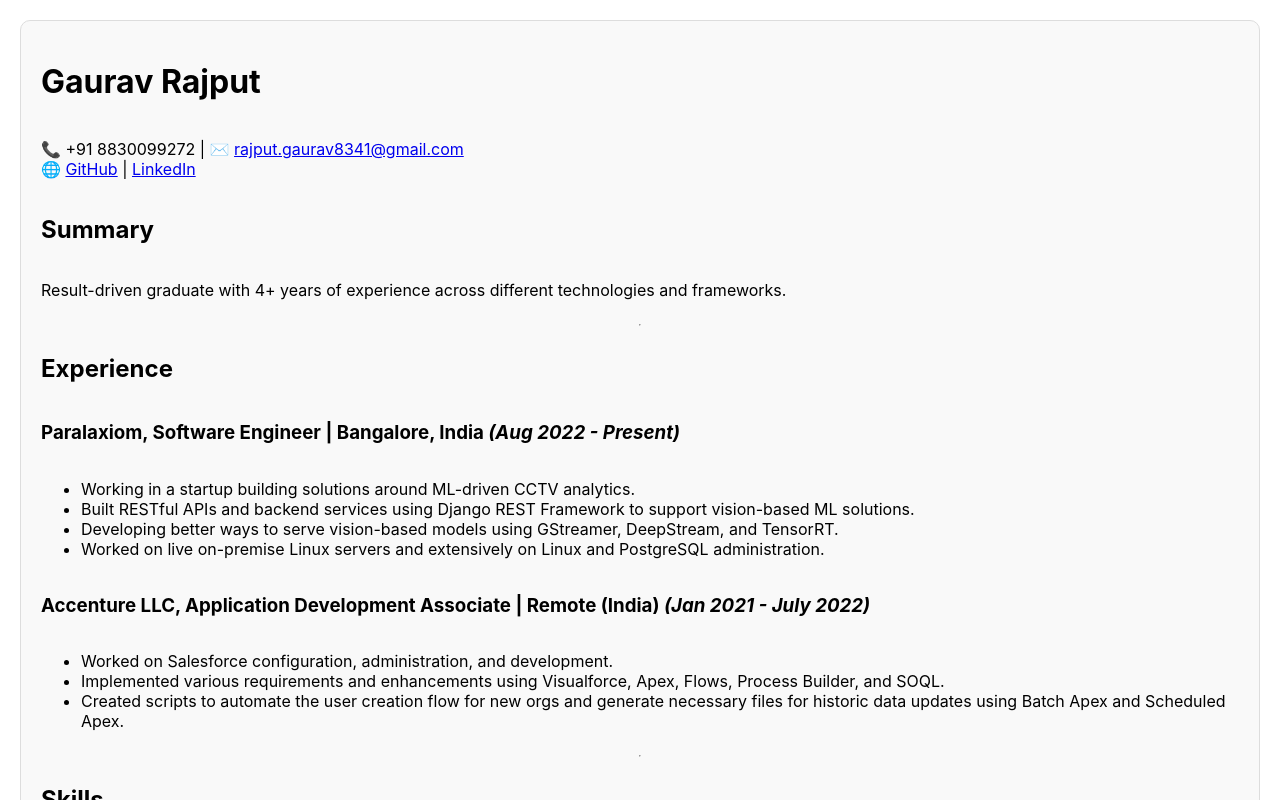
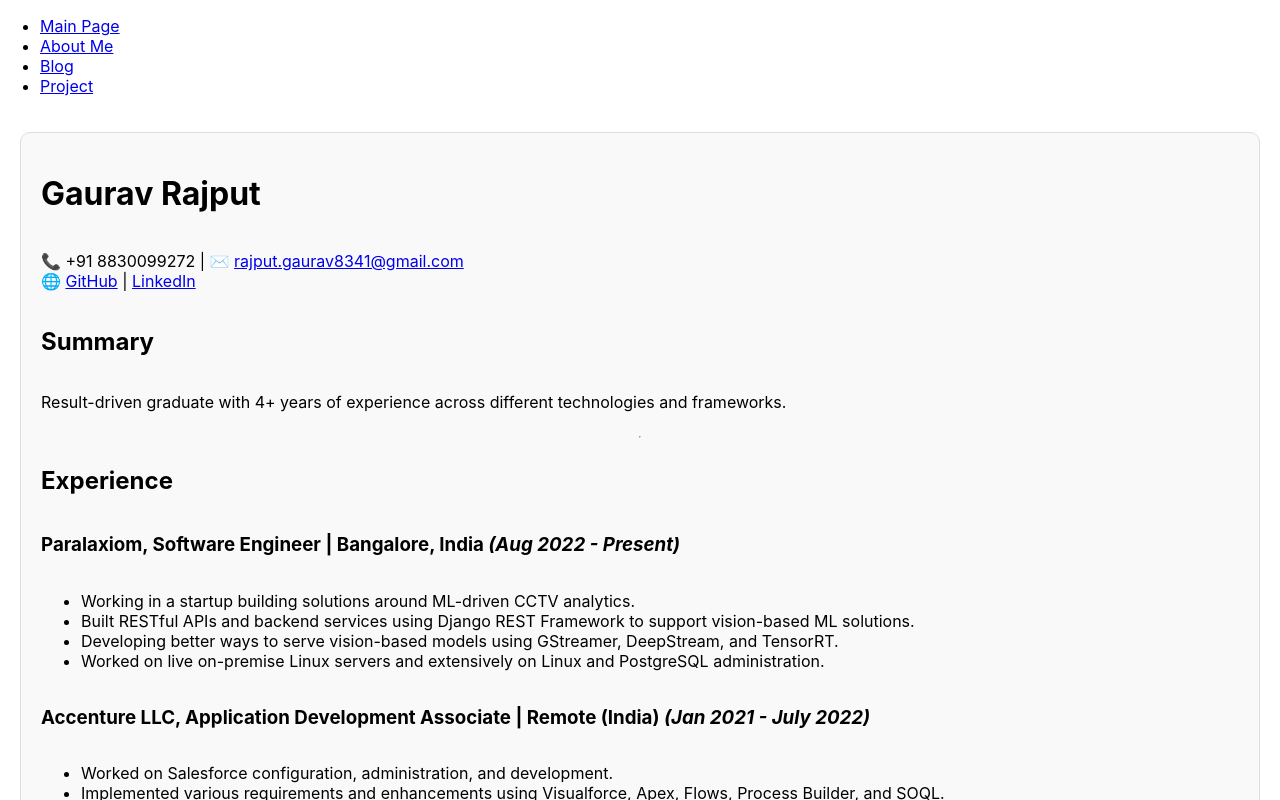
Before and after one commit to gaurav8341/gaurav8341.github.io, a React (Create React App) app in the folder frontend/: page / in a window 1280 px wide. Shown: the top 800 px of the page. Built offline with nearby package versions, Linux system fonts and the light colour scheme.

Commit message:
common layout added

```diff
--- a/frontend/src/App.js
+++ b/frontend/src/App.js
@@ -1,26 +1,16 @@
-// import React from 'react';
-// import { BrowserRouter as Router, Route, Routes } from 'react-router-dom';
+import React from 'react';
+import { BrowserRouter as Router, Route, Routes } from 'react-router-dom';
 import ProfilePage from './ProfilePage';
 
 
 function App() {
 
   return (
-    <div className="min-h-screen flex items-center justify-center bg-gray-100">
-      <div className="header">
-        {/* {this is a header} */}
-        {/* <ProfilePage fileUrl="/content/about.md" /> */}
-      </div>
-      <div className="min-h-screen flex items-center justify-center bg-gray-100">
-        <ProfilePage fileUrl="/content/about.md" />
-      </div>
-    </div>
+      <Router>
+        <Routes>
+          <Route path="/" element={<ProfilePage fileUrl={"/content/about.md"} />} />
+
+        </Routes>
+      </Router>
   );
-  // return (
-  //   <Router>
-  //     <Routes>
-  //       <Route path="/profile" element={<ProfilePage/>} />
-  //     </Routes>
-  //   </Router>
-  // );
 }export default App;
--- /dev/null
+++ b/frontend/src/CommonLayout.js
@@ -0,0 +1,18 @@
+import React from 'react';
+import Header from './Header';
+// import Footer from './Footer';
+
+const CommonLayout = ({ children }) => {
+    return (
+        console.log("children"),
+        <div>
+            <Header />
+            <main>
+                {children}
+            </main>
+            {/* <Footer /> */}
+        </div>
+    );
+}
+
+export default CommonLayout;
--- /dev/null
+++ b/frontend/src/Header.js
@@ -0,0 +1,20 @@
+import React from 'react';
+import { Link } from 'react-router-dom';
+
+const Header = () => {
+    console.log('Header.js');
+    return (
+        <header>
+            <nav>
+                <ul>
+                    <li><Link to="/">Main Page</Link></li>
+                    <li><Link to="/profile">About Me</Link></li>
+                    <li><Link to="/blogs">Blog</Link></li>
+                    <li><Link to="/projects">Project</Link></li>
+                </ul>
+            </nav>
+        </header>
+    );
+};
+
+export default Header;
--- a/frontend/src/ProfilePage.js
+++ b/frontend/src/ProfilePage.js
@@ -2,6 +2,7 @@
 
 import React, { useState, useEffect, useRef } from "react";
 import ReactMarkdown from "react-markdown";
+import CommonLayout from './CommonLayout';
 
 const ProfilePage = ({ fileUrl }) => {
   const [markdown, setMarkdown] = useState("");
@@ -15,63 +16,14 @@
   }, [fileUrl]);
 
   return (
+    <CommonLayout>
     <div className="profile-page">
       <div ref={printRef} className="profile-info">
         <ReactMarkdown>{markdown}</ReactMarkdown>
       </div>
     </div>
+    </CommonLayout>
   );
 };
 
 export default ProfilePage;
-
-
-// const ProfilePage = () => {
-//     console.log('ProfilePage.js');
-//     const [user, setUser] = useState(null);  useEffect(() => {
-//       axios.get('https://api.example.com/user')
-//         .then(response => setUser(response.data))
-//         .catch(error => console.error('Error fetching user data:', error));
-//     }, []);  if (!user) return <div>Loading...</div>;  return (
-//       <div className="profile-page">
-//         <h1>Profile Page</h1>
-//         <div className="profile-info">
-//           <Avatar theme="blobs" />
-//           <h2>{user.name}</h2>
-//           <p>{user.email}</p>
-//           <Formik
-//             initialValues={{ name: user.name, email: user.email }}
-//             onSubmit={(values, { setSubmitting }) => {
-//               axios.post('https://api.example.com/user/update', values)
-//                 .then(response => {
-//                   setUser(response.data);
-//                   setSubmitting(false);
-//                 })
-//                 .catch(error => {
-//                   console.error('Error updating user data:', error);
-//                   setSubmitting(false);
-//                 });
-//             }}
-//           >
-//             {({ isSubmitting }) => (
-//               <Form>
-//                 <div>
-//                   <label htmlFor="name">Name</label>
-//                   <Field id="name" name="name" placeholder="John Doe" />
-//                 </div>
-//                 <div>
-//                   <label htmlFor="email">Email</label>
-//                   <Field id="email" name="email" placeholder="john.doe@example.com" type="email" />
-//                 </div>
-//                 <button type="submit" disabled={isSubmitting}>
-//                   Update
-//                 </button>
-//               </Form>
-//             )}
-//           </Formik>
-//         </div>
-//       </div>
-//     );
-//   };
-
-  // export default ProfilePage;
```
Also changed, not shown: frontend/src/ParentCompnent.js (added, +20 -0 lines), frontend/src/Footer.js (added), frontend/src/logo.svg (deleted).
